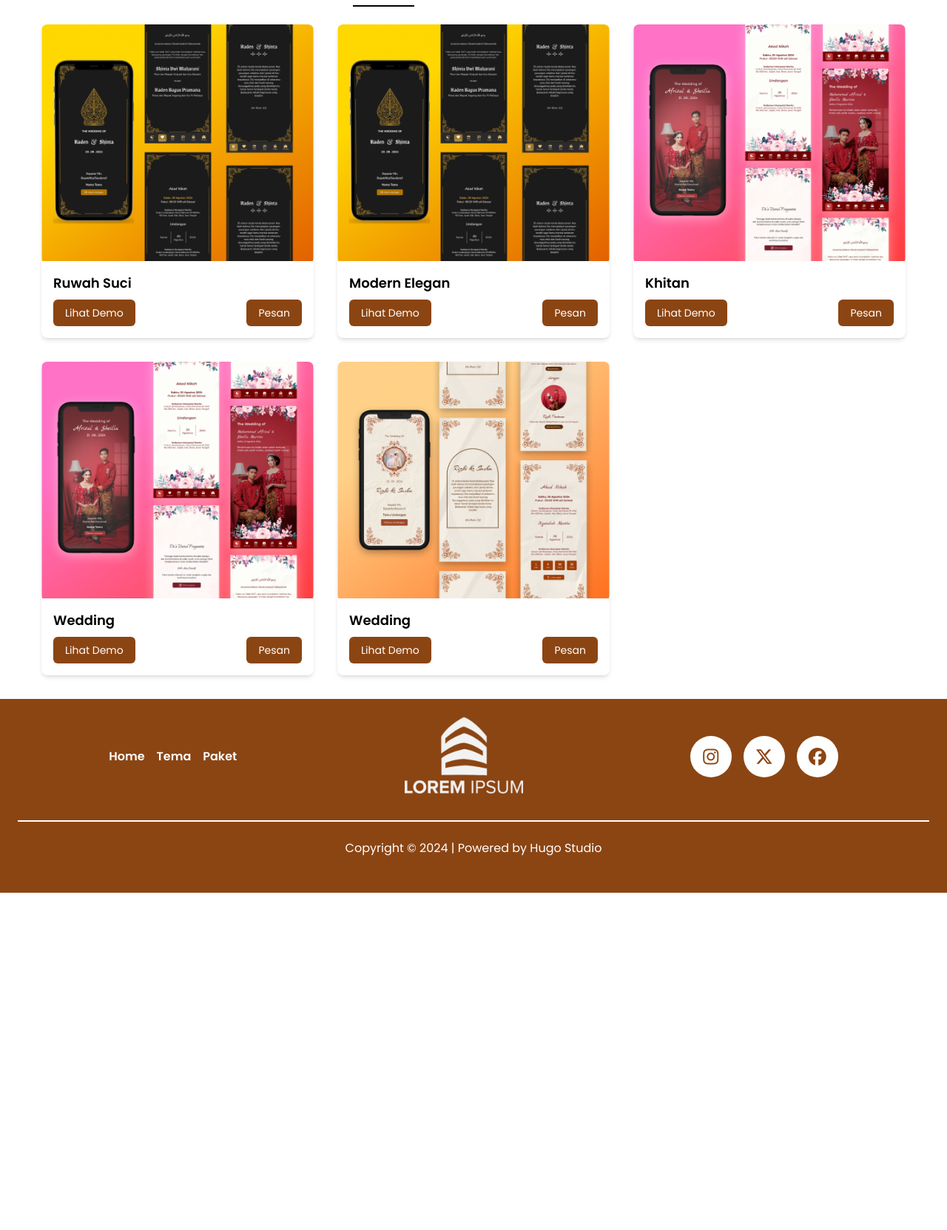
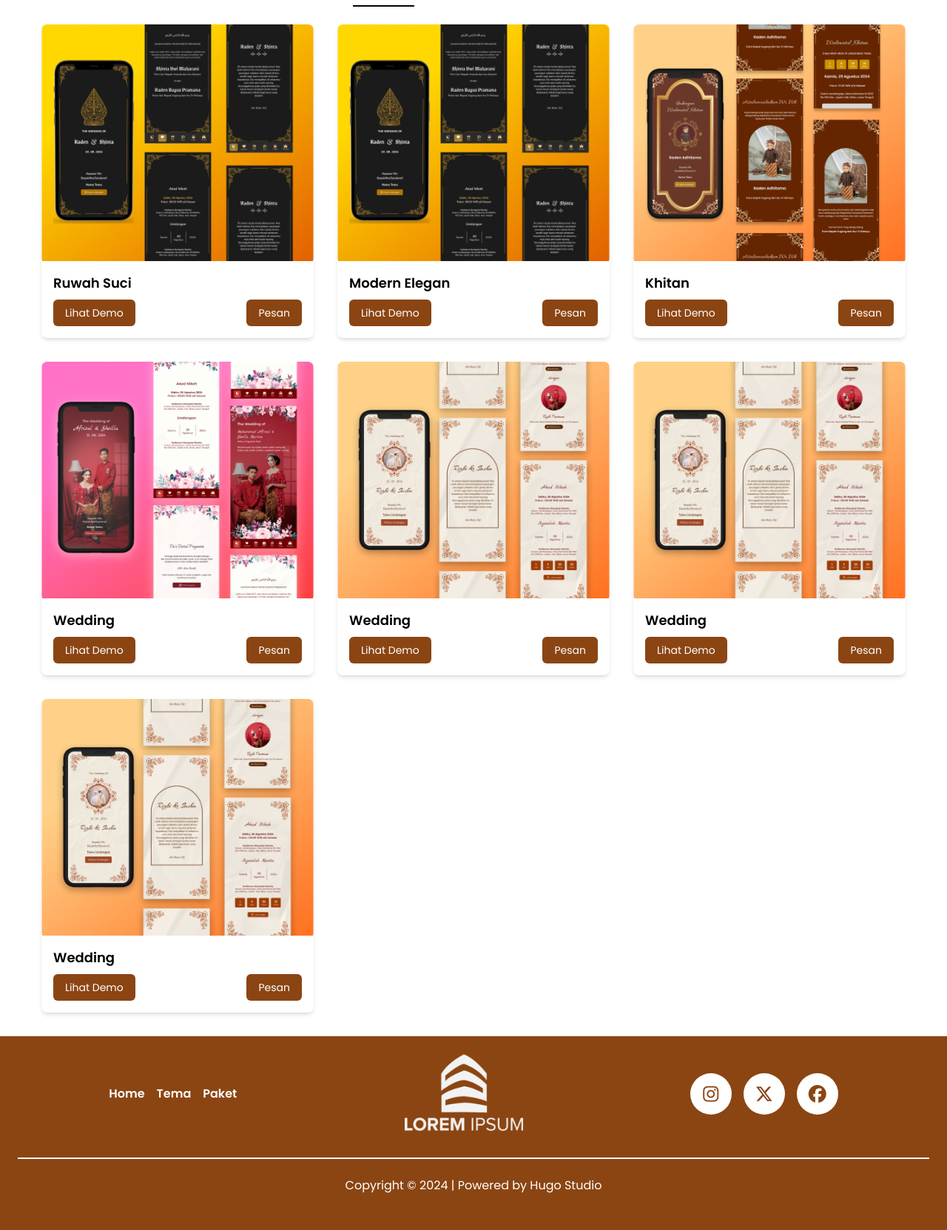
Before and after one commit to Nemolab-Nusa-Infomedia/hadir-invitation, a Laravel app: page / in a window 1280 px wide. Shown: the part 2394-4057 px from the top of the page at 74% size. Before the commit the page ends 3601 px from the top, so only its background shows below. Run offline with Laravel 12, Linux system fonts and the light colour scheme; some libraries are stand-ins or nearby versions.

Commit message:
style : new undangan

```diff
--- a/resources/views/homepage/index.blade.php
+++ b/resources/views/homepage/index.blade.php
@@ -269,7 +269,7 @@
 
                 <!-- Card 3 (Khitanan) -->
                 <div class="template-item bg-white rounded-lg shadow-md overflow-hidden fade-enter fade-enter-active" data-category="khitanan">
-                    <img src="{{ asset('assets/img/mockup-undangan/frame3.png') }}" alt="Nuansa Nostalgia" class="w-full h-64 sm:h-80 object-cover">
+                    <img src="{{ asset('assets/img/mockup-undangan/frame4.png') }}" alt="Nuansa Nostalgia" class="w-full h-64 sm:h-80 object-cover">
                     <div class="p-2 sm:p-4 text-start">
                         <h3 class="text-sm sm:text-lg font-semibold mb-2">Khitan</h3>
                         <div class="flex justify-between gap-2">
@@ -302,6 +302,30 @@
                         </div>
                     </div>
                 </div>
+
+                <!-- Card 6 (Pernikahan) -->
+                <div class="template-item bg-white rounded-lg shadow-md overflow-hidden fade-enter fade-enter-active" data-category="pernikahan">
+                    <img src="{{ asset('assets/img/mockup-undangan/frame1.png') }}" alt="Khitanan Modern" class="w-full h-64 sm:h-80 object-cover">
+                    <div class="p-2 sm:p-4 text-start">
+                        <h3 class="text-sm sm:text-lg font-semibold mb-2">Wedding</h3>
+                        <div class="flex justify-between gap-2">
+                            <a href="https://nemolab-nusa-infomedia.github.io/template-invitation/view/undangan-v5/index.html" class="px-2 py-1 text-xs sm:px-4 sm:py-2 sm:text-sm bg-coklat text-white rounded-md">Lihat Demo</a>
+                            <button class="px-2 py-1 text-xs sm:px-4 sm:py-2 sm:text-sm bg-coklat text-white rounded-md">Pesan</button>
+                        </div>
+                    </div>
+                </div>
+
+                <!-- Card 7 (Pernikahan) -->
+                <div class="template-item bg-white rounded-lg shadow-md overflow-hidden fade-enter fade-enter-active" data-category="pernikahan">
+                    <img src="{{ asset('assets/img/mockup-undangan/frame1.png') }}" alt="Khitanan Modern" class="w-full h-64 sm:h-80 object-cover">
+                    <div class="p-2 sm:p-4 text-start">
+                        <h3 class="text-sm sm:text-lg font-semibold mb-2">Wedding</h3>
+                        <div class="flex justify-between gap-2">
+                            <a href="https://nemolab-nusa-infomedia.github.io/template-invitation/view/undangan-v5/index.html" class="px-2 py-1 text-xs sm:px-4 sm:py-2 sm:text-sm bg-coklat text-white rounded-md">Lihat Demo</a>
+                            <button class="px-2 py-1 text-xs sm:px-4 sm:py-2 sm:text-sm bg-coklat text-white rounded-md">Pesan</button>
+                        </div>
+                    </div>
+                </div>
             </div>
         </div>
         <!-- END SECTION 5 -->
```
Also changed, not shown: public/assets/img/mockup-undangan/frame4.png (added).
